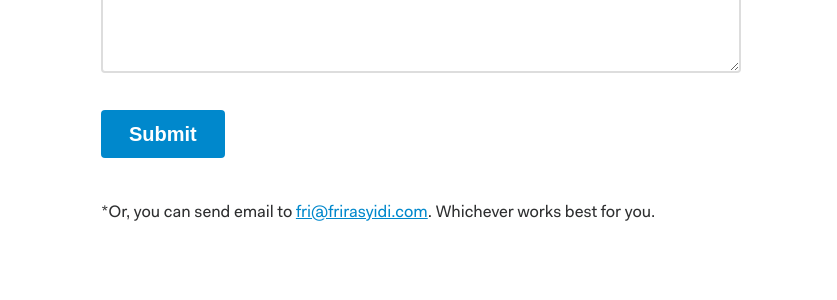
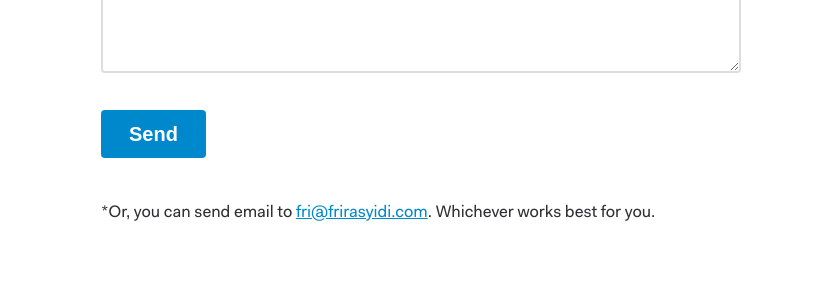
Before and after one commit to frirasyidi/frirasyidi.github.io, a Jekyll site: the page built from _pages/03_contact.md, in a window 1280 px wide. Shown: the part 629-929 px from the top of the page, without its empty margins (219-1056 px from the left). Built offline with Jekyll 4.4.1, drawn with Linux system fonts in a browser that asks for light colours.

Commit message:
Add missing tag
Missing Formingo parameter on submit button

```diff
--- a/_pages/03_contact.md
+++ b/_pages/03_contact.md
@@ -25,7 +25,7 @@
   </div>
   <input type="hidden" name="__subject" value="New contact from frirasyidi.com">
   <input type="hidden" name="__redirect" value="http://frirasyidi.com/contact/thank-you">
-  <button class="g-recaptcha" data-sitekey="6LeGPw8UAAAAAF8XB-_5vcTFs3yEdph9yFC_YuX0" data-callback="YourOnSubmitFn">Submit</button>
+  <button class="g-recaptcha" data-sitekey="6LeGPw8UAAAAAF8XB-_5vcTFs3yEdph9yFC_YuX0" data-callback="YourOnSubmitFn" type="submit">Send</button>
 </form>
 
 <small>*Or, you can send email to [fri@frirasyidi.com][frimail]. Whichever works best for you.</small>
```
